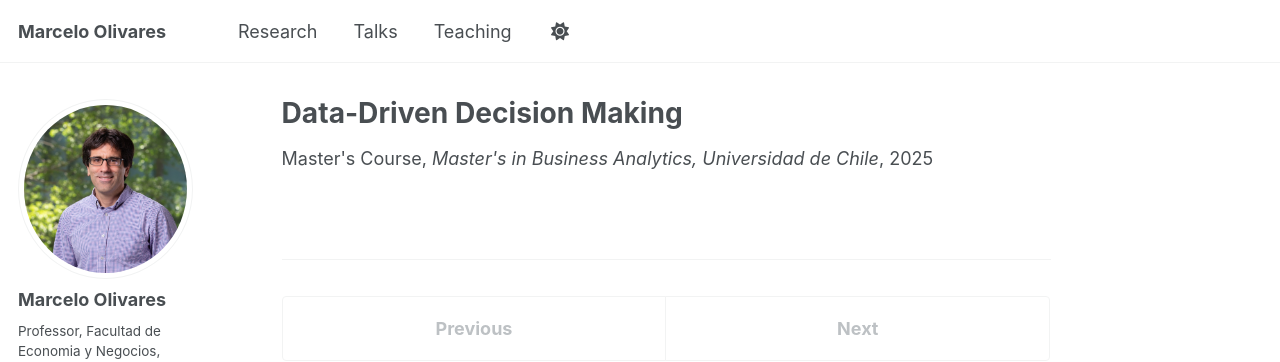
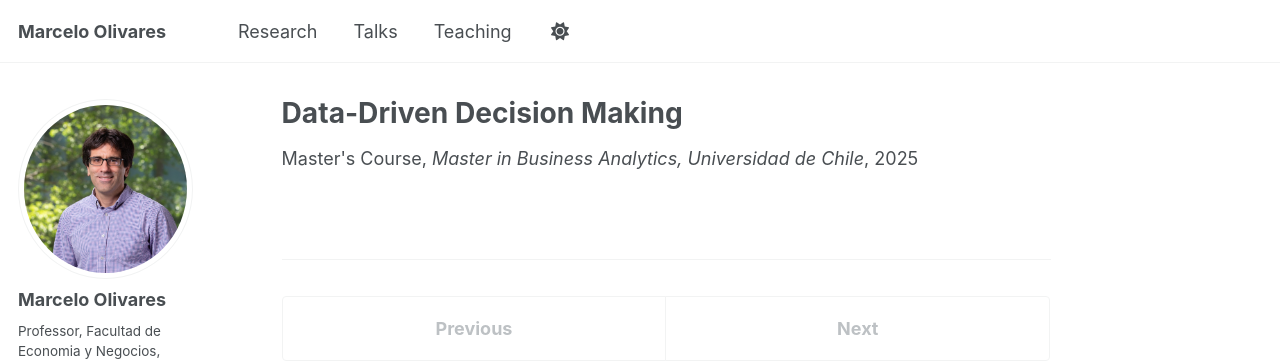
Before and after one commit to maolivar/maolivar.github.io, a Jekyll site: the page built from _teaching/2025-01-01-data-driven-decision-making.md, in a window 1280 px wide. Shown: the top 362 px of the page. Built offline with Jekyll 4.4.1, drawn with Linux system fonts in a browser that asks for light colours; some web fonts are replaced; a script that is not in the unit is left out.

Commit message:
updates to courses

```diff
--- a/_teaching/2025-01-01-data-driven-decision-making.md
+++ b/_teaching/2025-01-01-data-driven-decision-making.md
@@ -3,7 +3,7 @@ title: "Data-Driven Decision Making"
 collection: teaching
 type: "Master's Course"
 permalink: /teaching/2025-01-01-data-driven-decision-making
-venue: "Master's in Business Analytics, Universidad de Chile"
+venue: "Master in Business Analytics, Universidad de Chile"
 date: 2025-01-01
 location: "Santiago, Chile"
 courseurl: "/files/teaching/DDM_syllabus_2025_v1.pdf"
```
Also changed, not shown: _teaching/2024-01-01-eneco451-managerial-economics.md (+1 -1 lines), _teaching/2024-01-01-enope415-operations-management.md (+1 -1 lines).
